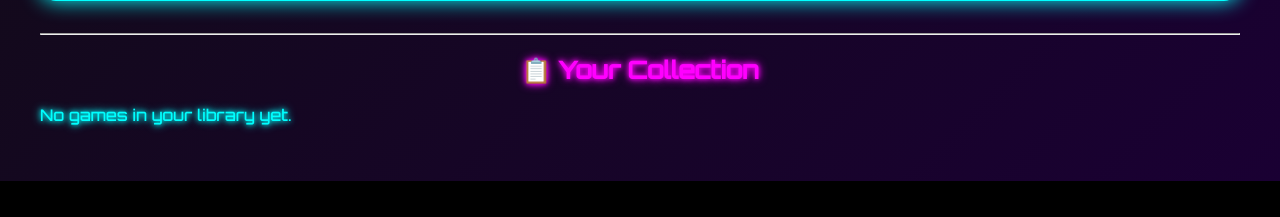
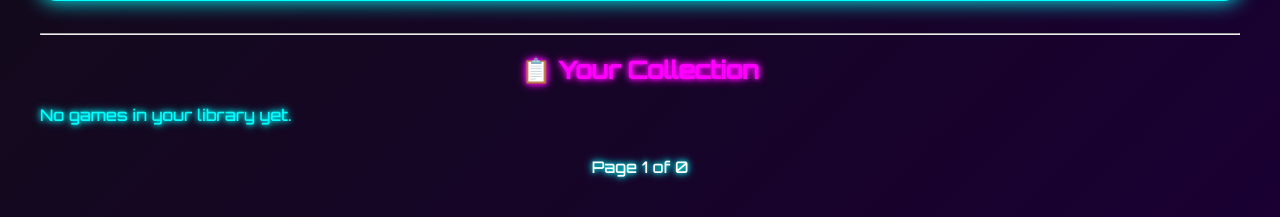
Before and after one commit to mistera101/game-library-app, a FastAPI app: page / in a window 1280 px wide. Shown: the part 875-1092 px from the top of the page. Before the commit the page ends 1056 px from the top, so only its background shows below. Run offline with FastAPI, Linux system fonts and the light colour scheme; data that the repository does not hold is empty.

Commit message:
💡 Neon arcade theme and UI improvements

```diff
--- a/main.py
+++ b/main.py
@@ -9,20 +9,23 @@ from starlette.status import HTTP_303_SEE_OTHER
 from datetime import datetime
 import os
 
+# 🔥 App and Template Setup
 app = FastAPI()
 templates = Jinja2Templates(directory="templates")
 app.mount("/static", StaticFiles(directory="static"), name="static")
 
+# 🔥 Database Setup
 Base = declarative_base()
 DATABASE_URL = "sqlite:///./games.db"
 engine = create_engine(DATABASE_URL, connect_args={"check_same_thread": False})
 SessionLocal = sessionmaker(bind=engine)
 session = SessionLocal()
 
-# Create uploads folder if it doesn't exist
+# 🔥 Uploads Folder
 UPLOAD_FOLDER = "static/uploads"
 os.makedirs(UPLOAD_FOLDER, exist_ok=True)
 
+# 🔥 Game Model
 class Game(Base):
     __tablename__ = "games"
     id = Column(Integer, primary_key=True, index=True)
@@ -35,7 +38,9 @@ class Game(Base):
 
 Base.metadata.create_all(bind=engine)
 
-# Home page - with pagination
+# 🔥 Routes
+
+# 📋 Home Page with Pagination
 @app.get("/", response_class=HTMLResponse)
 def read_form(request: Request, page: int = 1):
     page_size = 10
@@ -46,14 +51,10 @@ def read_form(request: Request, page: int = 1):
 
     games = session.query(Game).offset(offset).limit(page_size).all()
 
-    # Group games by category
     categories = {}
     for game in games:
-        if game.category not in categories:
-            categories[game.category] = []
-        categories[game.category].append(game)
+        categories.setdefault(game.category, []).append(game)
 
-    # Check for success or error messages
     success = request.query_params.get("success")
     error = request.query_params.get("error")
 
@@ -66,7 +67,7 @@ def read_form(request: Request, page: int = 1):
         "total_pages": total_pages
     })
 
-# Add new game
+# ➕ Add New Game
 @app.post("/add")
 async def add_game(
     name: str = Form(...),
@@ -99,12 +100,12 @@ async def add_game(
 
     return RedirectResponse("/?success=1", status_code=HTTP_303_SEE_OTHER)
 
-# View all games (API route)
+# 📚 View All Games (API)
 @app.get("/games")
 def get_games():
     return session.query(Game).all()
 
-# Delete a game
+# 🗑️ Delete Game
 @app.get("/delete/{game_id}")
 def delete_game(game_id: int):
     game = session.query(Game).filter(Game.id == game_id).first()
@@ -113,12 +114,13 @@ def delete_game(game_id: int):
         session.commit()
     return RedirectResponse("/", status_code=HTTP_303_SEE_OTHER)
 
-# Edit a game
+# ✏️ Edit Game Form
 @app.get("/edit/{game_id}", response_class=HTMLResponse)
 def edit_game_form(request: Request, game_id: int):
     game = session.query(Game).filter(Game.id == game_id).first()
     return templates.TemplateResponse("edit.html", {"request": request, "game": game})
 
+# ✏️ Update Game
 @app.post("/edit/{game_id}")
 def update_game(
     game_id: int,
@@ -136,7 +138,7 @@ def update_game(
         session.commit()
     return RedirectResponse("/", status_code=HTTP_303_SEE_OTHER)
 
-# Custom 404 page
+# 🚫 Custom 404 Page
 @app.exception_handler(404)
 def not_found(request: Request, exc):
     return templates.TemplateResponse("404.html", {"request": request}, status_code=404)
--- a/templates/index.html
+++ b/templates/index.html
@@ -252,6 +252,19 @@
   <p>No games in your library yet.</p>
 {% endif %}
 
+<!-- 🔥 Pagination Buttons -->
+<div style="text-align: center; margin-top: 2rem;">
+  {% if current_page > 1 %}
+    <a href="/?page={{ current_page - 1 }}" style="color: #0ff; margin-right: 1rem;">⬅️ Prev</a>
+  {% endif %}
+
+  <span style="color: #fff;">Page {{ current_page }} of {{ total_pages }}</span>
+
+  {% if current_page < total_pages %}
+    <a href="/?page={{ current_page + 1 }}" style="color: #0ff; margin-left: 1rem;">Next ➡️</a>
+  {% endif %}
+</div>
+
 <!-- 📚 Scripts -->
 <script src="https://unpkg.com/html5-qrcode"></script>
 <script src="/static/scanner.js"></script>
```
